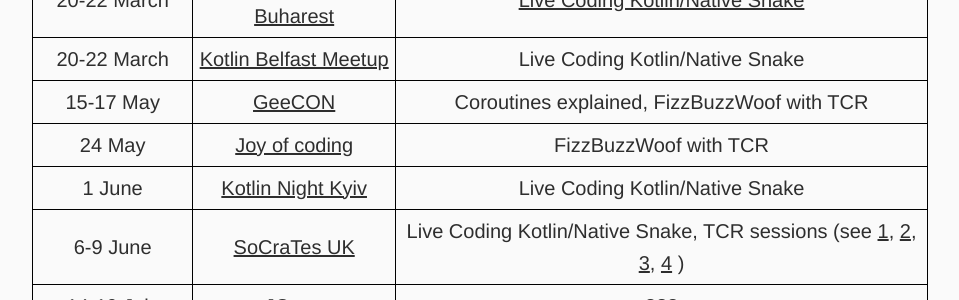
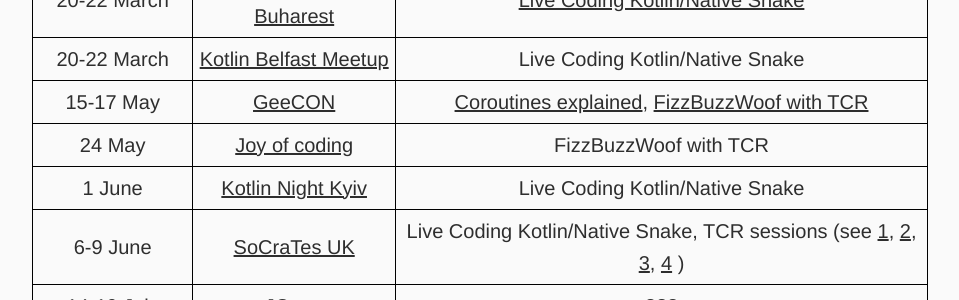
Before and after one commit to dkandalov/dkandalov.github.io, a Jekyll site: the page built from public-speaking.md, in a window 1280 px wide and 900 px high, scrolled down 2267 px. Shown: the part 261-561 px from the top of the window, without its empty margins (160-1119 px from the left). Built offline with Jekyll 4.4.1, drawn with Linux system fonts in a browser that asks for light colours; part of the change alters nothing that is shown.

```diff
--- a/public-speaking.md
+++ b/public-speaking.md
@@ -73,7 +73,7 @@ permalink: public-speaking
 | 18-19 March     | [Voxxed Days Zürich](https://voxxeddays.com/zurich) | [Live Coding Kotlin/Native Snake](https://www.youtube.com/watch?v=dpapcHqXkKs) |
 | 20-22 March     | [Voxxed Days Buharest](https://romania.voxxeddays.com/bucharest/) | [Live Coding Kotlin/Native Snake](https://www.youtube.com/watch?v=OxtxyhDwmdw) |
 | 20-22 March     | [Kotlin Belfast Meetup](https://www.meetup.com/kotlin-belfast/events/259063462/) | Live Coding Kotlin/Native Snake |
-| 15-17 May       | [GeeCON](https://2019.geecon.org/) | Coroutines explained, FizzBuzzWoof with TCR |
+| 15-17 May       | [GeeCON](https://2019.geecon.org/) | [Coroutines explained](https://www.youtube.com/watch?v=ZOcJXRcqIQE), [FizzBuzzWoof with TCR](https://www.youtube.com/watch?v=BiHO0sIG_ZM) |
 | 24 May          | [Joy of coding](https://joyofcoding.org) | FizzBuzzWoof with TCR |
 | 1 June          | [Kotlin Night Kyiv](http://knightkyiv.com) | Live Coding Kotlin/Native Snake |
 | 6-9 June        | [SoCraTes UK](https://socratesuk.org) | Live Coding Kotlin/Native Snake, TCR sessions (see [1](https://www.youtube.com/watch?v=tmRRlzPWyYA), [2](https://www.youtube.com/watch?v=H0z_NhQIOHQ), [3](https://www.youtube.com/watch?v=wDhBNl_a0ww), [4](https://www.youtube.com/watch?v=JkMnqrML8dk) ) |
```
